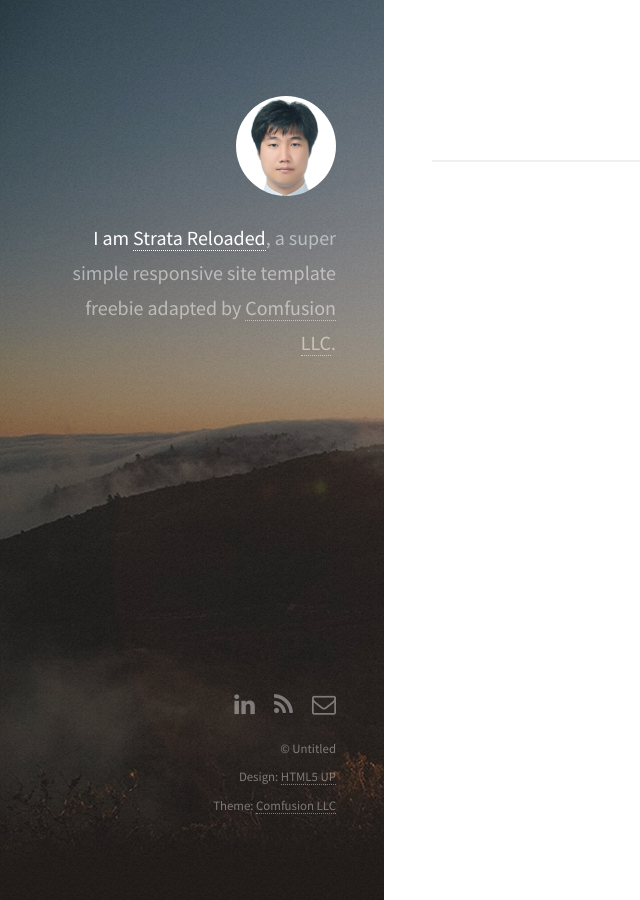
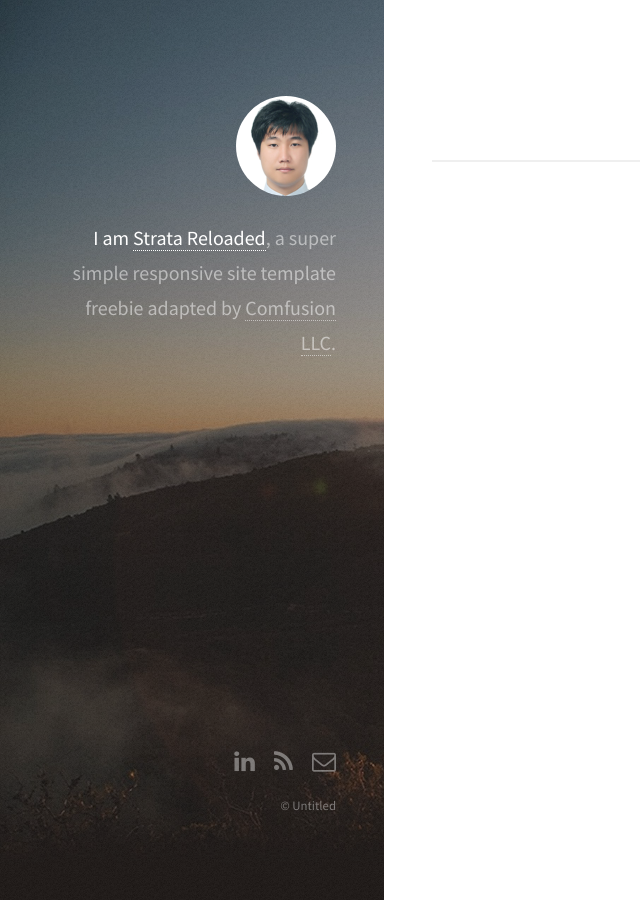
Before and after one commit to orgeslayer/orgeslayer.github.io, a Jekyll site: the page built from index.html, in a window 1280 px wide. Shown: the whole page, without its empty margins (0-640 px from the left). Built offline with Jekyll 4.4.1, drawn with Linux system fonts in a browser that asks for light colours; nearby versions of some CDN libraries.

Commit message:
Updated '_layouts/default.html' via CloudCannon

```diff
--- a/_layouts/default.html
+++ b/_layouts/default.html
@@ -3,7 +3,7 @@
 	<head>
 		<title>{{ site.title }}</title>
 		<meta charset="utf-8" />
-    <meta name="viewport" content="width=device-width, initial-scale=1" />
+        <meta name="viewport" content="width=device-width, initial-scale=1" />
 		<meta name="author" content="{{ site.author.name }}" />
 		<meta name="description" content="{{ site.description }}" />
 		<meta http-equiv="content-language" content="{{ site.locale }}" />
@@ -53,8 +53,8 @@
       </ul>
       <ul class="copyright">
           <li>&copy; Untitled</li>
-          <li>Design: <a href="http://html5up.net">HTML5 UP</a></li>
-          <li>Theme: <a href="http://comfusionllc.com">Comfusion LLC</a></li>
+          <!--<li>Design: <a href="http://html5up.net">HTML5 UP</a></li>-->
+          <!--<li>Theme: <a href="http://comfusionllc.com">Comfusion LLC</a></li>-->
       </ul>
     </footer>
 
```
